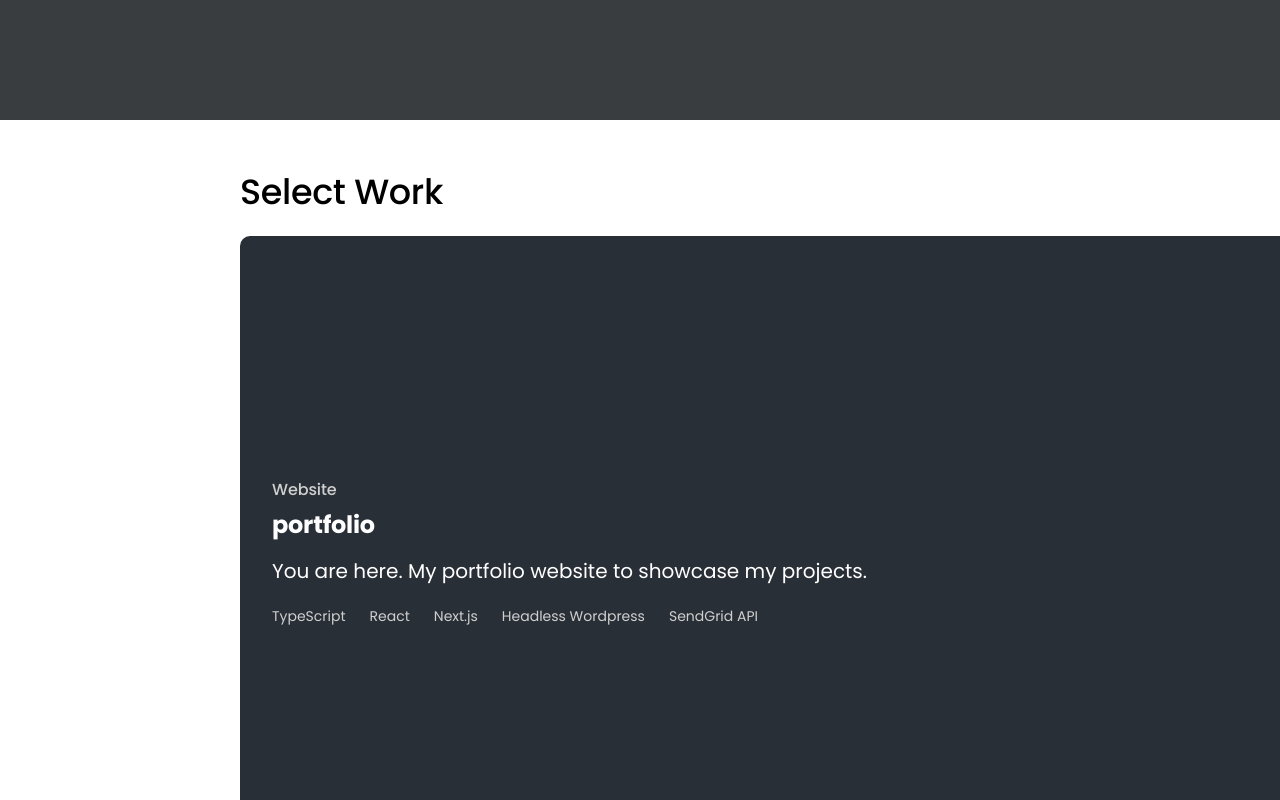
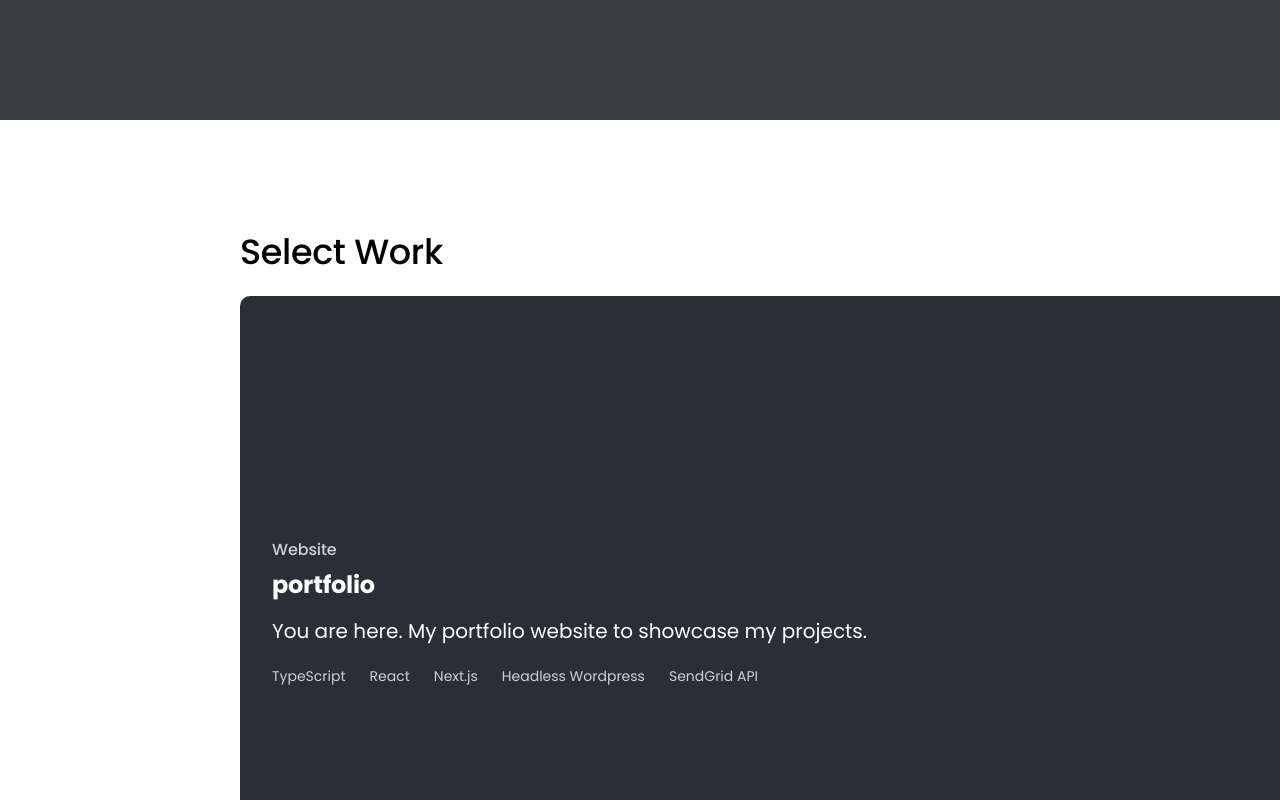
Before and after one commit to davidtaing/portfolio, a Next.js app: page / in a window 1280 px wide. Shown: the part 680-1480 px from the top of the page. Built offline with nearby package versions, Linux system fonts and the light colour scheme.

Commit message:
style: add padding to top of section

```diff
--- a/src/containers/SelectWorkSection/index.tsx
+++ b/src/containers/SelectWorkSection/index.tsx
@@ -4,6 +4,7 @@ import ViewMoreCard from "../../components/ViewMoreCard";
 
 const StyledSection = styled.section`
   padding-bottom: 3rem;
+  padding-top: 3.75rem;
 
   .content {
     .grid {
```
